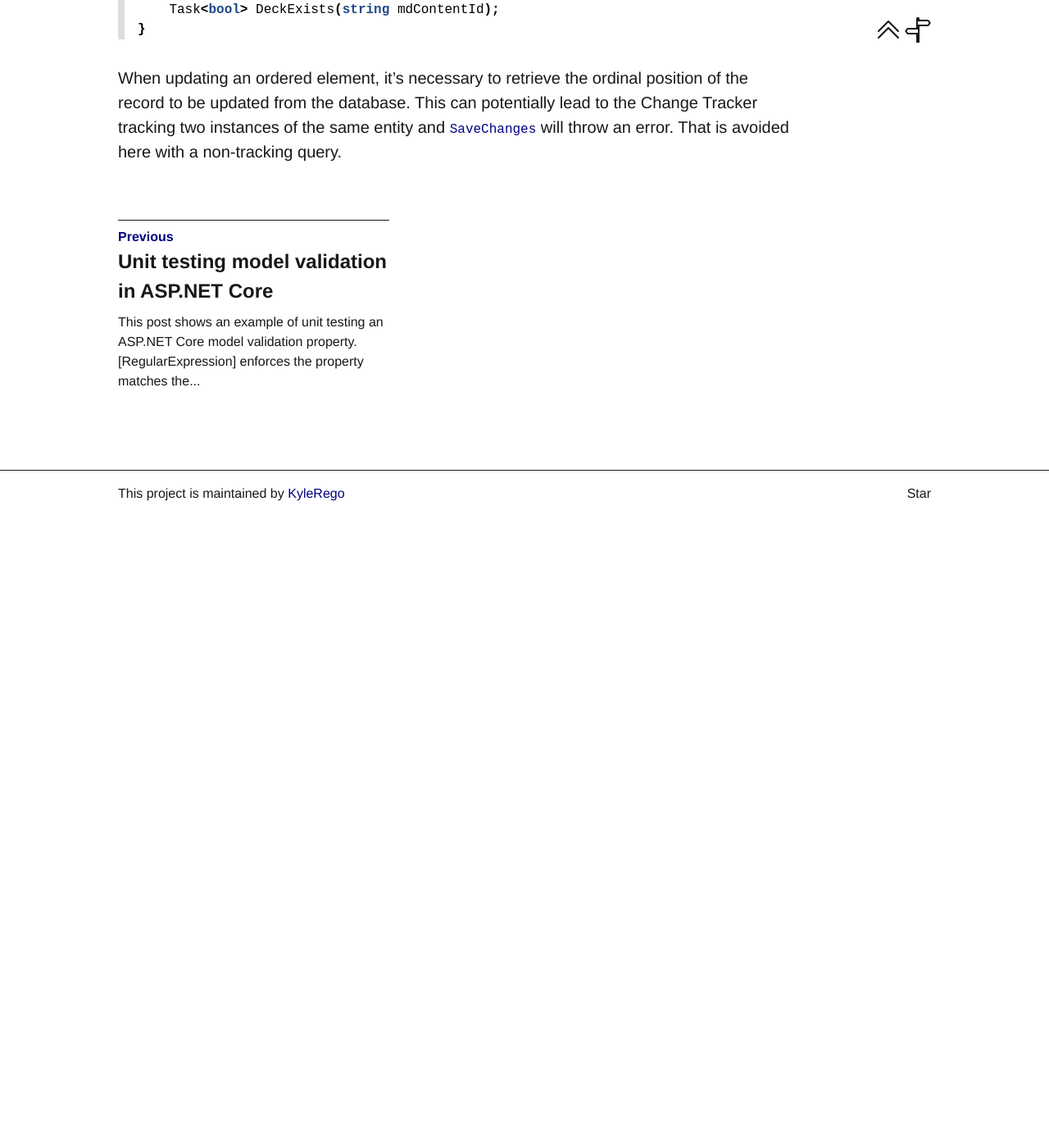
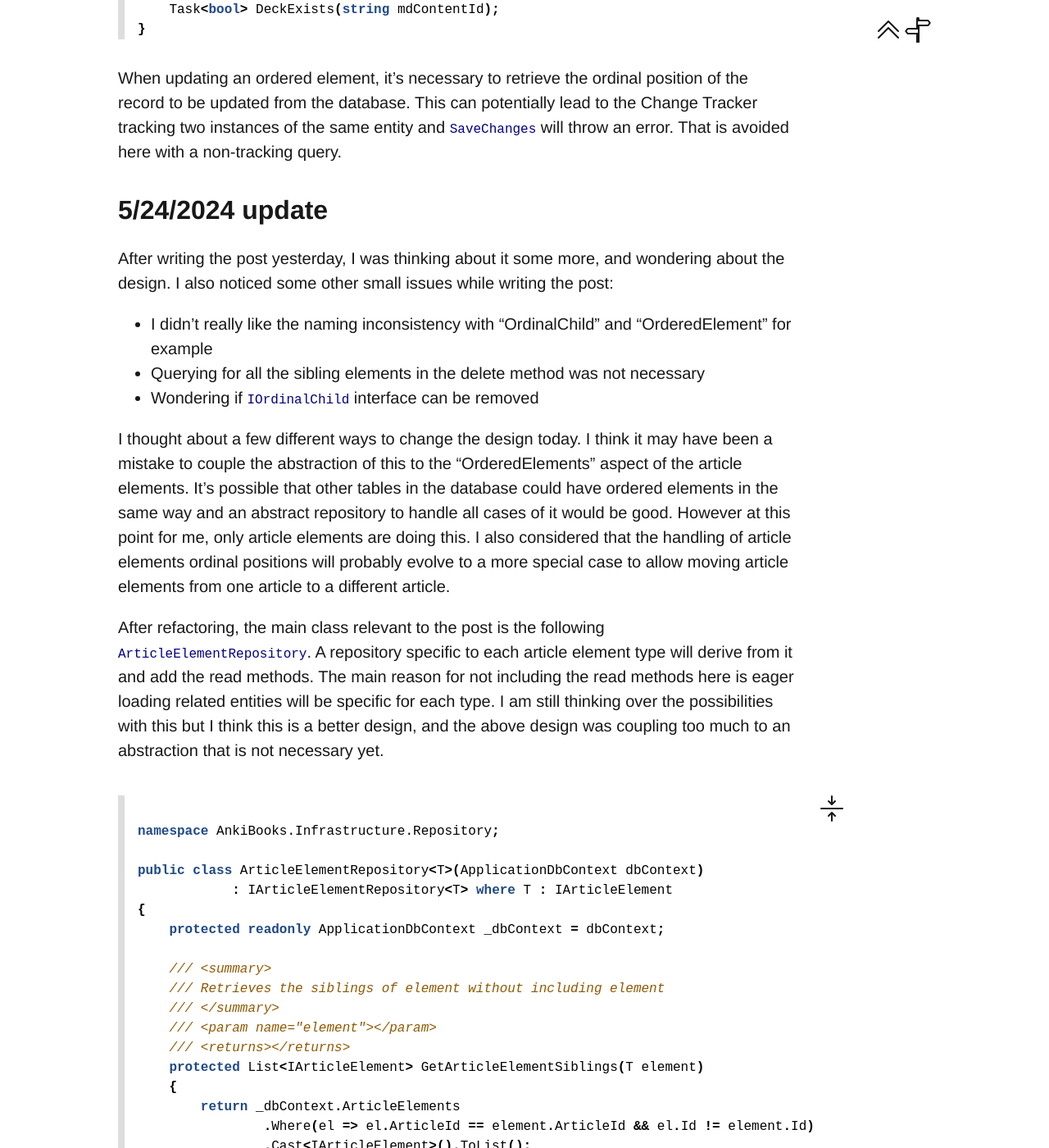
Before and after one commit to KyleRego/KyleRego.github.io, a Jekyll site: the page built from collections/_posts/2024-05-23-repository-that-supports-reordering-example.markdown, in a window 1280 px wide and 1400 px high, scrolled down 5385 px. Shown: the whole window at 82% size. Built offline with Jekyll 4.4.1, drawn with Linux system fonts in a browser that asks for light colours; before the commit the page ends 6015 px from its top, so only the background shows below that; some of the changed text lies outside the part shown.

Commit message:
Add update to yesterday's post

```diff
--- a/collections/_posts/2024-05-23-repository-that-supports-reordering-example.markdown
+++ b/collections/_posts/2024-05-23-repository-that-supports-reordering-example.markdown
@@ -207,3 +207,141 @@ public interface IDeckRepository : IOrderedElementRepository<Deck>
 {% endhighlight %}
 
 When updating an ordered element, it's necessary to retrieve the ordinal position of the record to be updated from the database. This can potentially lead to the Change Tracker tracking two instances of the same entity and `SaveChanges` will throw an error. That is avoided here with a non-tracking query.
+
+## 5/24/2024 update
+
+After writing the post yesterday, I was thinking about it some more, and wondering about the design. I also noticed some other small issues while writing the post:
+
+- I didn't really like the naming inconsistency with "OrdinalChild" and "OrderedElement" for example
+- Querying for all the sibling elements in the delete method was not necessary
+- Wondering if `IOrdinalChild` interface can be removed
+
+I thought about a few different ways to change the design today. I think it may have been a mistake to couple the abstraction of this to the "OrderedElements" aspect of the article elements. It's possible that other tables in the database could have ordered elements in the same way and an abstract repository to handle all cases of it would be good. However at this point for me, only article elements are doing this. I also considered that the handling of article elements ordinal positions will probably evolve to a more special case to allow moving article elements from one article to a different article.
+
+After refactoring, the main class relevant to the post is the following `ArticleElementRepository`. A repository specific to each article element type will derive from it and add the read methods. The main reason for not including the read methods here is eager loading related entities will be specific for each type. I am still thinking over the possibilities with this but I think this is a better design, and the above design was coupling too much to an abstraction that is not necessary yet.
+
+{% highlight c# %}
+namespace AnkiBooks.Infrastructure.Repository;
+
+public class ArticleElementRepository<T>(ApplicationDbContext dbContext)
+            : IArticleElementRepository<T> where T : IArticleElement
+{
+    protected readonly ApplicationDbContext _dbContext = dbContext;
+
+    /// <summary>
+    /// Retrieves the siblings of element without including element
+    /// </summary>
+    /// <param name="element"></param>
+    /// <returns></returns>
+    protected List<IArticleElement> GetArticleElementSiblings(T element)
+    {
+        return _dbContext.ArticleElements
+                .Where(el => el.ArticleId == element.ArticleId && el.Id != element.Id)
+                .Cast<IArticleElement>().ToList();
+    }
+
+    public async Task<T> InsertAsync(T newElement)
+    {
+        List<IArticleElement> ordinalSiblings = GetArticleElementSiblings(newElement);
+
+        int ordinalElementsCount = ordinalSiblings.Count;
+        int insertPosition = newElement.OrdinalPosition;
+
+        if (insertPosition > ordinalElementsCount || insertPosition < 0)
+        {
+            throw new OrdinalPositionException();
+        }
+        else
+        {
+            List<IArticleElement> siblingsToShift = ordinalSiblings.Where(
+                e => e.OrdinalPosition >= insertPosition
+            ).ToList();
+
+            foreach (IArticleElement e in siblingsToShift)
+            {
+                e.OrdinalPosition += 1;
+            }
+        }
+
+        _dbContext.Add(newElement);
+
+        await _dbContext.SaveChangesAsync();
+
+        return newElement;
+    }
+
+    public async Task DeleteAsync(T elementToDelete)
+    {
+        int deletePosition = elementToDelete.OrdinalPosition;
+
+        List<IArticleElement> siblingsToShift = _dbContext.ArticleElements.Where(
+            el => el.OrdinalPosition >= deletePosition && el.ArticleId == elementToDelete.ArticleId
+        ).Cast<IArticleElement>().ToList();
+
+        _dbContext.Remove(elementToDelete);
+
+        foreach (IArticleElement e in siblingsToShift)
+        {
+            e.OrdinalPosition -= 1;
+        }
+
+        await _dbContext.SaveChangesAsync();
+    }
+
+    public async Task<T> UpdateAsync(T newVersion)
+    {
+        int origOrdPos = _dbContext.ArticleElements.AsNoTracking()
+                            .First(el => el.Id == newVersion.Id).OrdinalPosition;
+
+        int newOrdPos = newVersion.OrdinalPosition;
+
+        if (newOrdPos == origOrdPos)
+        {
+            _dbContext.Entry(newVersion).State = EntityState.Modified;
+            await _dbContext.SaveChangesAsync();
+            return newVersion;
+        }
+        else
+        {
+            List<IArticleElement> ordinalSiblings = GetArticleElementSiblings(newVersion);
+            int ordinalElementsCount = ordinalSiblings.Count + 1;
+
+            if (newOrdPos >= ordinalElementsCount || newOrdPos < 0)
+            {
+                throw new OrdinalPositionException();
+            }
+            else
+            {
+                if (newOrdPos > origOrdPos)
+                {
+                    List<IArticleElement> siblingsToShiftDown = ordinalSiblings.Where(
+                        e => e.OrdinalPosition > origOrdPos && e.OrdinalPosition <= newOrdPos
+                    ).ToList();
+
+                    foreach (IArticleElement e in siblingsToShiftDown)
+                    {
+                        e.OrdinalPosition -= 1;
+                    }
+                }
+                else
+                {
+                    List<IArticleElement> siblingsToShiftUp = ordinalSiblings.Where(
+                        e => e.OrdinalPosition >= newOrdPos && e.OrdinalPosition < origOrdPos
+                    ).ToList();
+
+                    foreach (IArticleElement e in siblingsToShiftUp)
+                    {
+                        e.OrdinalPosition += 1;
+                    }
+                }
+
+                _dbContext.Entry(newVersion).State = EntityState.Modified;
+
+                await _dbContext.SaveChangesAsync();
+
+                return newVersion;
+            }
+        }
+    }
+}
+{% endhighlight %}
```
